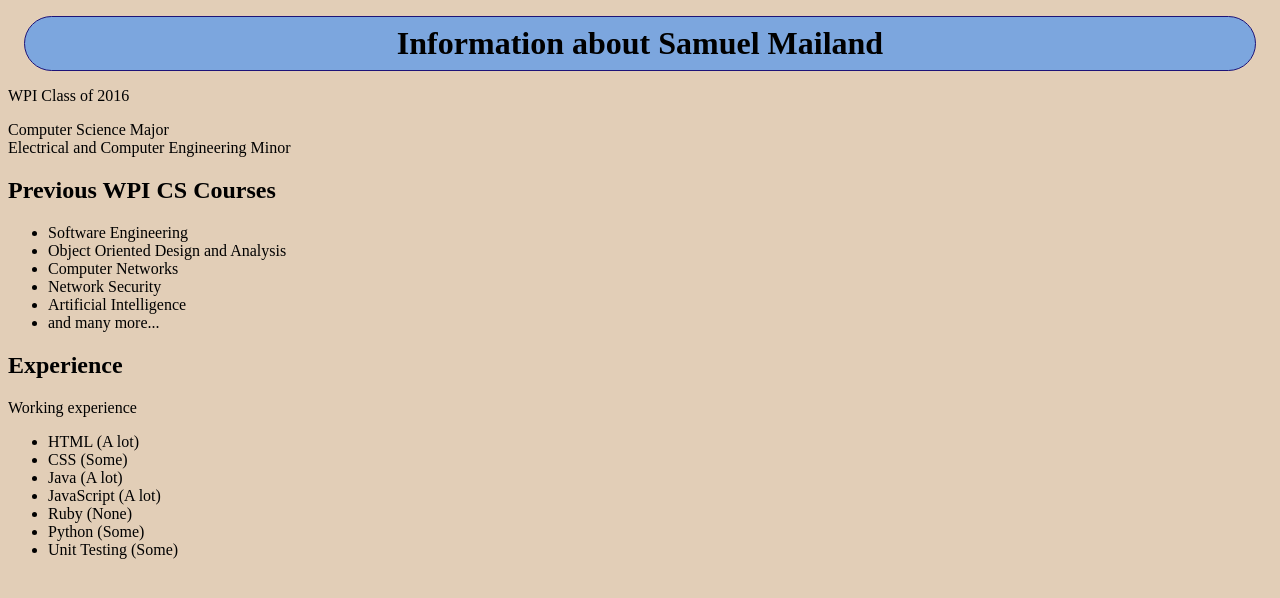
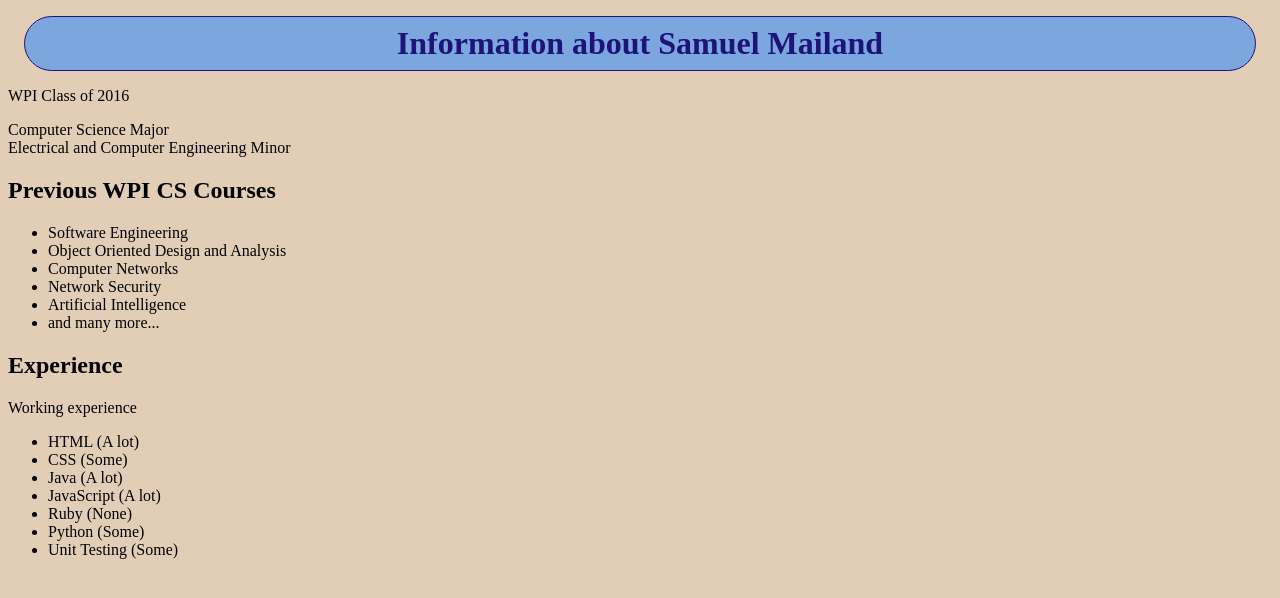
Before and after one commit to smailand/cs4241-website, a website: page views/index.html in a window 1280 px wide. Drawn offline with Linux system fonts and the light colour scheme; files that its build step writes are made by us from their sources.

Commit message:
Update page style

```diff
--- a/public/CSS/homePage.css
+++ b/public/CSS/homePage.css
@@ -1,7 +1,8 @@
 body {
     background-color: #E2CEB7;
 }
-h1 {
+
+#pageHeader {
     background-color: #7CA6DE;
     margin: 0.5em;
     text-align: center;
@@ -10,4 +11,6 @@
     border: solid;
     border-color: #1D1378;
     border-width: thin;
+    color: #1D1378;
+
 }
--- a/views/index.html
+++ b/views/index.html
@@ -7,10 +7,11 @@
     <title>Sam Mailand's CS4241-B15 Website</title>
     <meta charset="utf-8">
     <link rel="stylesheet" href="/homePage.css">
+
 </head>
 
 <body>
-    <h1>Information about Samuel Mailand</h1>
+    <h1 id="pageHeader">Information about Samuel Mailand</h1>
     <p>
         WPI Class of 2016
     </p>
```
